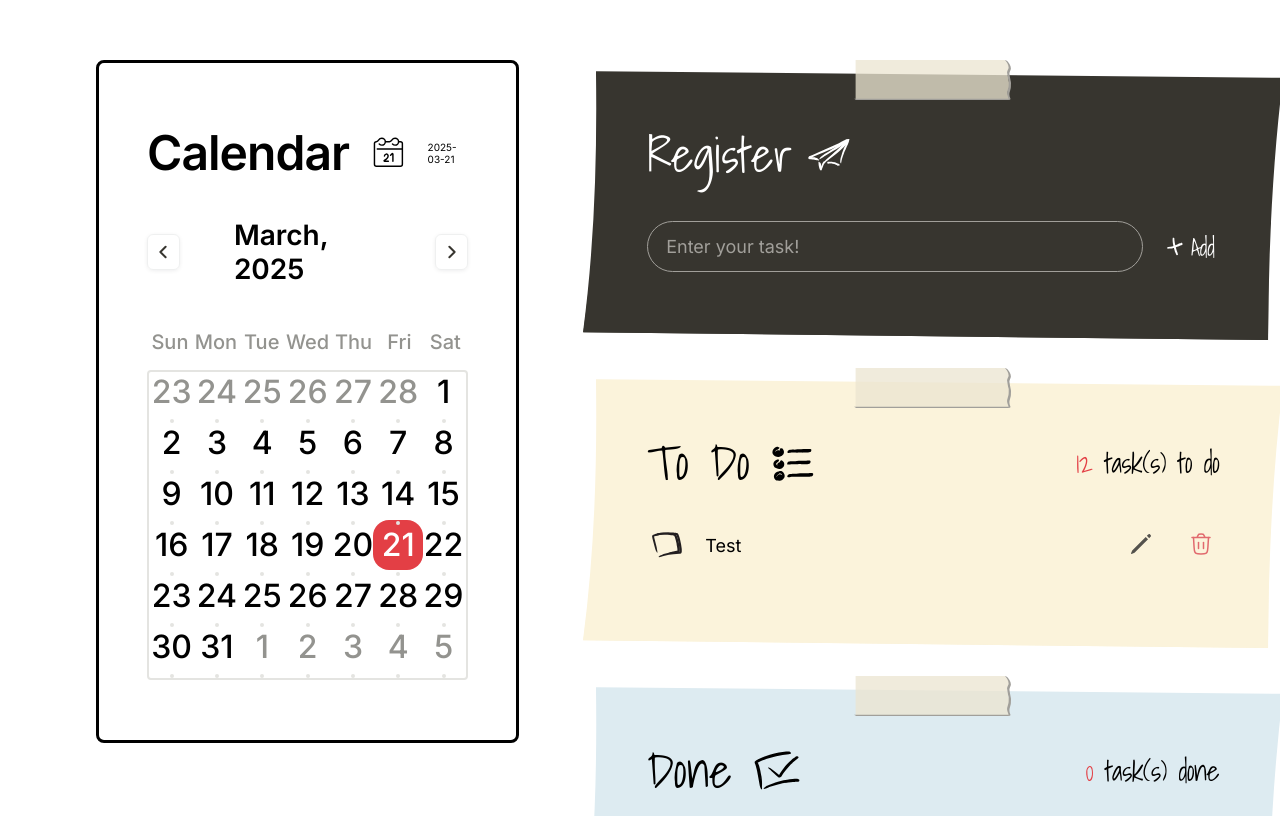
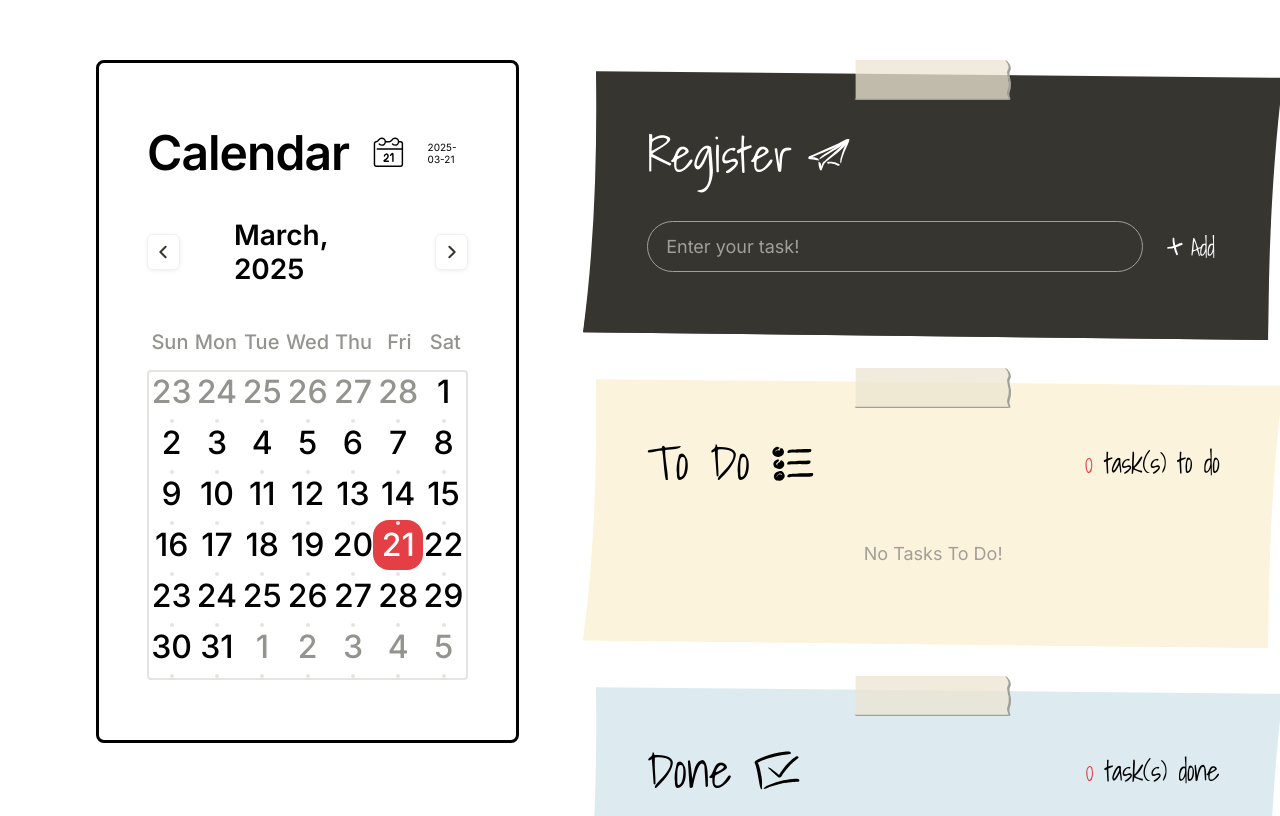
Before and after one commit to CEOS-Developers/react-todo-21th, a React (Vite) app: page / in a window 1280 px wide. Shown: the top 816 px of the page. Built offline with nearby package versions, Linux system fonts and the light colour scheme.

Commit message:
feat: 선택 날짜에 따른 Task List 렌더링 및 add & toggle 로직 구현

```diff
--- a/src/components/Calendar/Calendar.tsx
+++ b/src/components/Calendar/Calendar.tsx
@@ -7,6 +7,7 @@ import { LeftArrowIcon, RightArrowIcon } from '@/icons/Arrow';
 import { DAY_LIST, MONTH_NAMES } from '@/constants/calendar';
 
 import { useDate } from '@/hooks/useDate';
+import { useTasks } from '@/hooks/useTasks';
 import { generateCalendar } from '@/utils/generateCalender';
 import { formatDate } from '@/utils/formatDate';
 
@@ -14,6 +15,7 @@ import * as S from './Calendar.styled';
 
 const Calendar = (): JSX.Element => {
   const { selectedDate, setSelectedDate } = useDate();
+  const { tasksByDate } = useTasks();
 
   const [currentDate, setCurrentDate] = useState({
     year: new Date().getFullYear(),
@@ -120,7 +122,11 @@ const Calendar = (): JSX.Element => {
                   >
                     {day.date}
                   </S.DayTextBox>
-                  <S.UnLoggedCircle />
+                  {tasksByDate[day.fullDate]?.length > 0 ? (
+                    <S.LoggedCircle />
+                  ) : (
+                    <S.UnLoggedCircle />
+                  )}
                 </S.CalendarGridItemLink>
               </S.CalendarGridItem>
             ))}
--- a/src/components/Postit/Postit.tsx
+++ b/src/components/Postit/Postit.tsx
@@ -2,7 +2,7 @@ import { JSX } from 'react/jsx-runtime';
 
 import { PostitPaper } from '@/icons/ToDoList';
 
-import * as S from './PostIt.styled';
+import * as S from './Postit.styled';
 
 type PostItProps = {
   children: React.ReactNode;
--- a/src/components/Task/Item/TaskItem.tsx
+++ b/src/components/Task/Item/TaskItem.tsx
@@ -1,5 +1,4 @@
 import { JSX } from 'react/jsx-runtime';
-import { useState } from 'react';
 
 import {
   CheckboxIcon,
@@ -10,25 +9,25 @@ import {
 
 import * as S from './TaskItem.styled';
 
-const TaskItem = (): JSX.Element => {
-  const [isCompleted, setIsCompleted] = useState<boolean>(false);
+type TaskItemProps = {
+  content: string;
+  isCompleted: boolean;
+  toggleTask: () => void;
+};
 
-  const handleCheckboxChange = () => {
-    setIsCompleted((prev) => !prev);
-  };
-
+const TaskItem = ({
+  content,
+  isCompleted,
+  toggleTask,
+}: TaskItemProps): JSX.Element => {
   return (
     <S.TaskItemContainer>
       <S.CheckboxLabel>
-        <S.InvisibleCheckboxInput
-          type="checkbox"
-          onChange={handleCheckboxChange}
-          checked={isCompleted}
-        />
+        <S.InvisibleCheckboxInput type="checkbox" onChange={toggleTask} />
         <CheckboxIcon />
         {isCompleted && <CheckIcon />}
       </S.CheckboxLabel>
-      <S.TaskContent $isCompleted={isCompleted}>Test</S.TaskContent>
+      <S.TaskContent $isCompleted={isCompleted}>{content}</S.TaskContent>
       <S.TaskControls>
         <S.TaskControlButton>
           <PencilIcon />
--- a/src/components/Task/List/TaskList.styled.ts
+++ b/src/components/Task/List/TaskList.styled.ts
@@ -1,8 +1,16 @@
 import styled from 'styled-components';
 
 export const TaskListSection = styled.section`
+  flex-grow: 1;
+
   width: 100%;
-  height: fit-content;
+  height: 100%;
+
+  overflow: scroll;
+
+  &::-webkit-scrollbar {
+    display: none;
+  }
 `;
 
 export const TaskListContainer = styled.ul`
@@ -13,3 +21,10 @@ export const TaskListContainer = styled.ul`
   flex-direction: column;
   gap: 2.4rem;
 `;
+
+export const EmptyTask = styled.p`
+  text-align: center;
+
+  ${({ theme }) => theme.fontStyles.Body5}
+  color: ${({ theme }) => theme.colors.Grayscale[200]};
+`;
--- a/src/components/Task/List/TaskList.tsx
+++ b/src/components/Task/List/TaskList.tsx
@@ -2,13 +2,36 @@ import { JSX } from 'react/jsx-runtime';
 
 import TaskItem from '../Item/TaskItem';
 
+import { Task } from '@/types/task';
+
+import { useTasks } from '@/hooks/useTasks';
+import { useDate } from '@/hooks/useDate';
+
 import * as S from './TaskList.styled';
 
-const TaskList = (): JSX.Element => {
+type TaskListProps = {
+  tasks: Task[];
+};
+
+const TaskList = ({ tasks }: TaskListProps): JSX.Element => {
+  const { toggleTask } = useTasks();
+  const { selectedDate } = useDate();
+
   return (
     <S.TaskListSection>
       <S.TaskListContainer>
-        <TaskItem />
+        {tasks.length > 0 ? (
+          tasks.map((task) => (
+            <TaskItem
+              key={task.id}
+              content={task.content}
+              isCompleted={task.completed}
+              toggleTask={() => toggleTask(selectedDate, task.id)}
+            />
+          ))
+        ) : (
+          <S.EmptyTask>No Tasks To Do!</S.EmptyTask>
+        )}
       </S.TaskListContainer>
     </S.TaskListSection>
   );
--- a/src/components/ToDoList/Done/Done.styled.ts
+++ b/src/components/ToDoList/Done/Done.styled.ts
@@ -3,6 +3,7 @@ import styled from 'styled-components';
 export const DoneHeader = styled.div`
   width: 100%;
   height: fit-content;
+  margin-bottom: 2.4rem;
 
   display: flex;
   justify-content: space-between;
--- a/src/components/ToDoList/Done/Done.tsx
+++ b/src/components/ToDoList/Done/Done.tsx
@@ -1,12 +1,19 @@
 import { JSX } from 'react/jsx-runtime';
 
-import Postit from '@/components/Postit/PostIt';
+import Postit from '@/components/Postit/Postit';
+import TaskCount from '../TaskCount/TaskCount';
+import TaskList from '@/components/Task/List/TaskList';
 import { DoneIcon } from '@/icons/ToDoList';
 
+import { Task } from '@/types/task';
+
 import * as S from './Done.styled';
-import TaskCount from '../TaskCount/TaskCount';
 
-const Done = (): JSX.Element => {
+type DoneProps = {
+  doneList: Task[];
+};
+
+const Done = ({ doneList }: DoneProps): JSX.Element => {
   return (
     <Postit paperColor="#DDEBF1">
       <S.DoneHeader>
@@ -14,8 +21,10 @@ const Done = (): JSX.Element => {
           <S.DoneTitle>Done</S.DoneTitle>
           <DoneIcon />
         </S.DoneTitleSection>
-        <TaskCount taskCount={0} isDone={true} />
+        <TaskCount taskCount={doneList.length} isDone={true} />
       </S.DoneHeader>
+
+      <TaskList tasks={doneList} />
     </Postit>
   );
 };
--- a/src/components/ToDoList/Register/Register.tsx
+++ b/src/components/ToDoList/Register/Register.tsx
@@ -1,14 +1,23 @@
 import { JSX } from 'react/jsx-runtime';
 import { useState } from 'react';
 
-import Postit from '@/components/Postit/PostIt';
+import Postit from '@/components/Postit/Postit';
+import { PlusIcon, SendIcon } from '@/icons/ToDoList';
 
-import { PlusIcon, SendIcon } from '@/icons/ToDoList';
+import { useTasks } from '@/hooks/useTasks';
+import { useDate } from '@/hooks/useDate';
 
 import * as S from './Register.styled';
 
 const Register = (): JSX.Element => {
-  const [task, setTask] = useState('');
+  const [task, setTask] = useState<string>('');
+
+  const { addTask } = useTasks();
+  const { selectedDate } = useDate();
+
+  const handleTaskChange = (e: React.ChangeEvent<HTMLInputElement>) => {
+    setTask(e.target.value);
+  };
 
   const handleTaskRegister = (e: React.FormEvent<HTMLFormElement>) => {
     e.preventDefault();
@@ -18,7 +27,8 @@ const Register = (): JSX.Element => {
       return;
     }
 
-    // TODO: 태스크 등록 로직 구현
+    addTask(selectedDate, task);
+    setTask('');
   };
 
   return (
@@ -33,7 +43,7 @@ const Register = (): JSX.Element => {
           type="text"
           placeholder="Enter your task!"
           value={task}
-          onChange={(e) => setTask(e.target.value)}
+          onChange={handleTaskChange}
           autoFocus
         />
         <S.TaskRegisterButton type="submit">
--- a/src/components/ToDoList/ToDo/ToDo.tsx
+++ b/src/components/ToDoList/ToDo/ToDo.tsx
@@ -1,12 +1,19 @@
-import Postit from '@/components/Postit/PostIt';
+import { JSX } from 'react/jsx-runtime';
 
+import Postit from '@/components/Postit/Postit';
 import TaskCount from '../TaskCount/TaskCount';
 import TaskList from '@/components/Task/List/TaskList';
 import { ListIcon } from '@/icons/ToDoList';
 
+import { Task } from '@/types/task';
+
 import * as S from './ToDo.styled';
 
-const ToDo = () => {
+type ToDoProps = {
+  toDoList: Task[];
+};
+
+const ToDo = ({ toDoList }: ToDoProps): JSX.Element => {
   return (
     <Postit paperColor="#FBF3DB">
       <S.ToDoHeader>
@@ -14,10 +21,11 @@ const ToDo = () => {
           <S.ToDoTitle>To Do</S.ToDoTitle>
           <ListIcon />
         </S.ToDoTitleSection>
-        <TaskCount taskCount={12} />
+        <TaskCount taskCount={toDoList.length} />
       </S.ToDoHeader>
 
-      <TaskList />
+      {/* To Do List */}
+      <TaskList tasks={toDoList} />
     </Postit>
   );
 };
--- /dev/null
+++ b/src/hooks/useTasks.ts
@@ -0,0 +1,52 @@
+import { useEffect, useState } from 'react';
+
+import { TasksByDate } from '@/types/task';
+
+export const useTasks = () => {
+  const storedTasks = localStorage.getItem('tasks');
+
+  const [tasksByDate, setTasksByDate] = useState<TasksByDate>(
+    storedTasks ? JSON.parse(storedTasks) : {}
+  );
+
+  const addTask = (date: string, content: string) => {
+    const newTask = {
+      id: crypto.randomUUID(),
+      content,
+      completed: false,
+    };
+
+    console.log('New Task: ', newTask);
+
+    setTasksByDate((prev) => {
+      const updatedTasks = [...(prev[date] || []), newTask];
+
+      return {
+        ...prev,
+        [date]: updatedTasks,
+      };
+    });
+  };
+
+  const toggleTask = (date: string, taskId: string) => {
+    setTasksByDate((prev) => {
+      return {
+        ...prev,
+        [date]: prev[date].map((task) =>
+          task.id === taskId ? { ...task, completed: !task.completed } : task
+        ),
+      };
+    });
+  };
+
+  useEffect(() => {
+    localStorage.setItem('tasks', JSON.stringify(tasksByDate));
+    console.log('Tasks updated in localStorage:', tasksByDate);
+  }, [tasksByDate]);
+
+  return {
+    tasksByDate,
+    addTask,
+    toggleTask,
+  };
+};
--- a/src/pages/Home.tsx
+++ b/src/pages/Home.tsx
@@ -1,20 +1,40 @@
 import { JSX } from 'react/jsx-runtime';
+import { useEffect, useState } from 'react';
 
 import Calendar from '@/components/Calendar/Calendar';
 import Register from '@/components/ToDoList/Register/Register';
 import ToDo from '@/components/ToDoList/ToDo/ToDo';
 import Done from '@/components/ToDoList/Done/Done';
 
+import { Task } from '@/types/task';
+import { useDate } from '@/hooks/useDate';
+import { useTasks } from '@/hooks/useTasks';
+
 import * as S from './Home.styled';
 
 const Home = (): JSX.Element => {
+  const { selectedDate } = useDate();
+  const { tasksByDate } = useTasks();
+
+  const [toDoList, setToDoList] = useState<Task[]>([]);
+  const [doneList, setDoneList] = useState<Task[]>([]);
+
+  useEffect(() => {
+    const selectedDateTask = tasksByDate[selectedDate] ?? [];
+    const toDoList = selectedDateTask.filter((task) => !task.completed);
+    const doneTask = selectedDateTask.filter((task) => task.completed);
+
+    setToDoList(toDoList);
+    setDoneList(doneTask);
+  }, [selectedDate, tasksByDate]);
+
   return (
     <S.HomeContainer>
       <Calendar />
       <S.ToDoListContainer>
         <Register />
-        <ToDo />
-        <Done />
+        <ToDo toDoList={toDoList} />
+        <Done doneList={doneList} />
       </S.ToDoListContainer>
     </S.HomeContainer>
   );
--- /dev/null
+++ b/src/types/task.ts
@@ -0,0 +1,9 @@
+export type Task = {
+  id: string;
+  content: string;
+  completed: boolean;
+};
+
+export type TasksByDate = {
+  [date: string]: Task[];
+};
```
